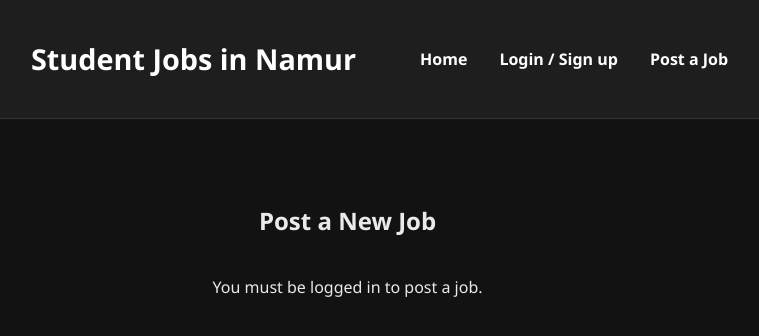
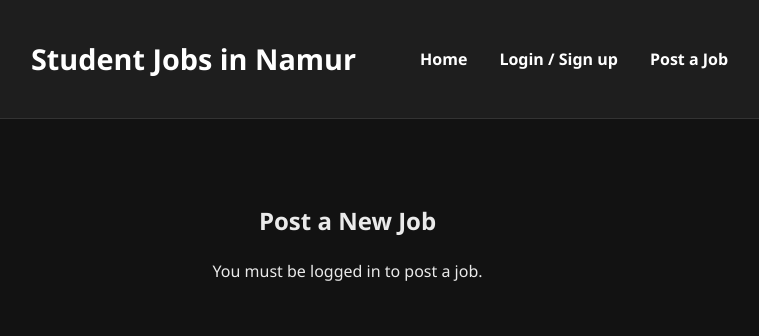
Before and after one commit to etu51184/jobs-etudiants-frontend, a React (Vite) app: page /post in a window 1280 px wide. Shown: the top 336 px of the page, without its empty margins (1-760 px from the left). Built offline with nearby package versions, Linux system fonts and the light colour scheme.

Commit message:
update et fix bug vf3

```diff
--- a/src/App.css
+++ b/src/App.css
@@ -12,9 +12,6 @@ html, body, #root {
   max-width: 1200px;
   margin: 0 auto;
   padding: 2rem 1rem;
-  display: flex;
-  flex-direction: column;
-  align-items: center;
 }
 
 .container h2,
@@ -44,7 +41,7 @@ html, body, #root {
   color: white;
 }
 
-/* Navigation links */
+/* Navigation links - visible by default on PC */
 .nav-links {
   display: flex;
   gap: 2rem;
@@ -79,7 +76,7 @@ html, body, #root {
   }
 
   .nav-links {
-    display: none;
+    display: none; /* hidden by default on mobile */
     flex-direction: column;
     background-color: #1e1e1e;
     position: absolute;
```
